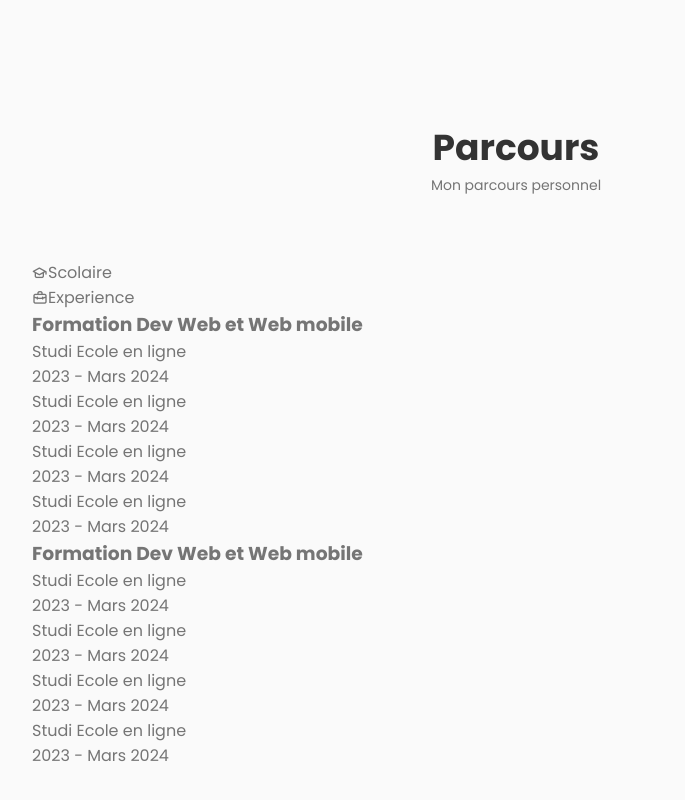
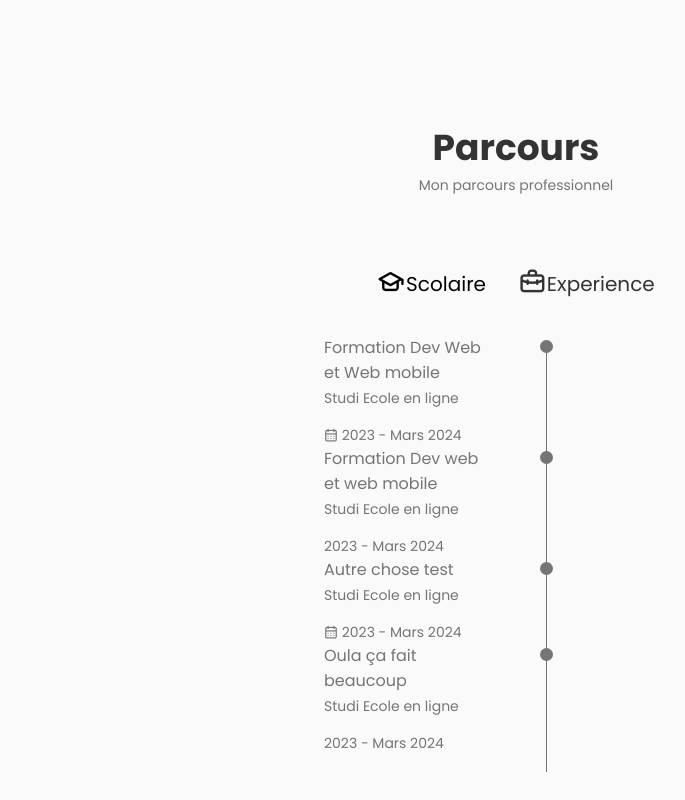
Before and after one commit to KevinMaze/portfolio, a React (Create React App) app: page /about in a window 1280 px wide. Shown: the part 808-1608 px from the top of the page, without its empty margins (124-809 px from the left). Built offline with nearby package versions, Linux system fonts and the light colour scheme.

Commit message:
parcours css

```diff
--- a/src/components/Parcours/Parcours.jsx
+++ b/src/components/Parcours/Parcours.jsx
@@ -1,25 +1,94 @@
-import React from 'react'
+import React, { useState } from 'react'
+import './parcours.css'
 
 const Parcours = () => {
+    const [toggleState, setToggleState] = useState(1);
+
+    const toggleTab = (index) => {
+        setToggleState(index);
+    }
     return (
         <section className="parcours section">
             <h2 className="section__title">Parcours</h2>
-            <span className="section__subtitle">Mon parcours personnel</span>
+            <span className="section__subtitle">Mon parcours professionnel</span>
 
             <div className="parcours__container container">
                 <div className="parcours__tabs">
 
-                    <div className="parcours__button parcours__active button--flex">
+                    <div className={toggleState === 1 ? "parcours__button parcours__active button--flex" : "parcours__button button--flex"} onClick={() => toggleTab(1)}>
                         <i className="uil uil-graduation-cap parcours__icon"></i>Scolaire
                     </div>
 
-                    <div className="parcours__button button--flex">
+                    <div className={toggleState === 2 ? "parcours__button parcours__active button--flex" : "parcours__button button--flex"} onClick={() => toggleTab(2)}>
                         <i className="uil uil-briefcase-alt parcours__icon"></i>Experience
                     </div>
                 </div>
 
                 <div className="parcours__section">
-                    <div className="parcours__content parcours__content-active">
+
+                    <div className={toggleState === 1 ? "parcours__content parcours__content-active" : "parcours__content"}>
+                        <div className="parcours__data">
+                            <div>
+                                <h3 className="parcours__title">Formation Dev Web et Web mobile</h3>
+                                <span className="parcours__subtitle">Studi Ecole en ligne</span>
+                                <div className="parcours__calender">
+                                    <i className="uil uil-calendar-alt"></i> 2023 - Mars 2024
+                                </div>
+                            </div>
+                            <div></div>
+                            <div>
+                                <span className="parcours__rounder"></span>
+                                <span className="parcours__line"></span>
+                            </div>
+                        </div>
+
+                        <div className="parcours__data">
+                            <div>
+                                <h3 className="parcours__title">Formation Dev web et web mobile</h3>
+                                <span className="parcours__subtitle">Studi Ecole en ligne</span>
+                                <div className="parcours__calender">
+                                    <i className="uil uilcalendar-alt"></i> 2023 - Mars 2024
+                                </div>
+                            </div>
+                            <div></div>
+                            <div>
+                                <span className="parcours__rounder"></span>
+                                <span className="parcours__line"></span>
+                            </div>
+                        </div>
+
+                        <div className="parcours__data">
+                            <div>
+                                <h3 className="parcours__title">Autre chose test</h3>
+                                <span className="parcours__subtitle">Studi Ecole en ligne</span>
+                                <div className="parcours__calender">
+                                    <i className="uil uil-calendar-alt"></i> 2023 - Mars 2024
+                                </div>
+                            </div>
+                            <div></div>
+                            <div>
+                                <span className="parcours__rounder"></span>
+                                <span className="parcours__line"></span>
+                            </div>
+                        </div>
+
+                        <div className="parcours__data">
+                            <div>
+                                <h3 className="parcours__title">Oula ça fait beaucoup</h3>
+                                <span className="parcours__subtitle">Studi Ecole en ligne</span>
+                                <div className="parcours__calender">
+                                    <i className="uil uilcalendar-alt"></i> 2023 - Mars 2024
+                                </div>
+                            </div>
+                            <div></div>
+                            <div>
+                                <span className="parcours__rounder"></span>
+                                <span className="parcours__line"></span>
+                            </div>
+                        </div>
+                    </div>
+
+                    <div className={toggleState === 2 ? "parcours__content parcours__content-active" : "parcours__content"}>
                         <div className="parcours__data">
                             <div></div>
                             <div>
@@ -27,7 +96,22 @@ const Parcours = () => {
                                 <span className="parcours__line"></span>
                             </div>
                             <div>
-                                <h3 className="parcours__title">Formation Dev Web et Web mobile</h3>
+                                <h3 className="parcours__title">Bidule truc machin</h3>
+                                <span className="parcours__subtitle">Studi Ecole en ligne</span>
+                                <div className="parcours__calender">
+                                    <i className="uil uil-calendar-alt"></i> 2023 - Mars 2024
+                                </div>
+                            </div>
+                        </div>
+
+                        <div className="parcours__data">
+                            <div></div>
+                            <div>
+                                <span className="parcours__rounder"></span>
+                                <span className="parcours__line"></span>
+                            </div>
+                            <div>
+                                <h3 className="parcours__title">Wouha</h3>
                                 <span className="parcours__subtitle">Studi Ecole en ligne</span>
                                 <div className="parcours__calender">
                                     <i className="uil uilcalendar-alt"></i> 2023 - Mars 2024
@@ -42,10 +126,10 @@ const Parcours = () => {
                                 <span className="parcours__line"></span>
                             </div>
                             <div>
-                                <h3 className="parcours__title"></h3>
+                                <h3 className="parcours__title">Autre chose test</h3>
                                 <span className="parcours__subtitle">Studi Ecole en ligne</span>
                                 <div className="parcours__calender">
-                                    <i className="uil uilcalendar-alt"></i> 2023 - Mars 2024
+                                    <i className="uil uil-calendar-alt"></i> 2023 - Mars 2024
                                 </div>
                             </div>
                         </div>
@@ -57,22 +141,7 @@ const Parcours = () => {
                                 <span className="parcours__line"></span>
                             </div>
                             <div>
-                                <h3 className="parcours__title"></h3>
-                                <span className="parcours__subtitle">Studi Ecole en ligne</span>
-                                <div className="parcours__calender">
-                                    <i className="uil uilcalendar-alt"></i> 2023 - Mars 2024
-                                </div>
-                            </div>
-                        </div>
-
-                        <div className="parcours__data">
-                            <div></div>
-                            <div>
-                                <span className="parcours__rounder"></span>
-                                <span className="parcours__line"></span>
-                            </div>
-                            <div>
-                                <h3 className="parcours__title"></h3>
+                                <h3 className="parcours__title">Oula ça fait beaucoup</h3>
                                 <span className="parcours__subtitle">Studi Ecole en ligne</span>
                                 <div className="parcours__calender">
                                     <i className="uil uilcalendar-alt"></i> 2023 - Mars 2024
@@ -81,67 +150,6 @@ const Parcours = () => {
                         </div>
                     </div>
 
-                    <div className="parcours__content">
-                        <div className="parcours__data">
-                            <div></div>
-                            <div>
-                                <span className="parcours__rounder"></span>
-                                <span className="parcours__line"></span>
-                            </div>
-                            <div>
-                                <h3 className="parcours__title">Formation Dev Web et Web mobile</h3>
-                                <span className="parcours__subtitle">Studi Ecole en ligne</span>
-                                <div className="parcours__calender">
-                                    <i className="uil uilcalendar-alt"></i> 2023 - Mars 2024
-                                </div>
-                            </div>
-                        </div>
-
-                        <div className="parcours__data">
-                            <div></div>
-                            <div>
-                                <span className="parcours__rounder"></span>
-                                <span className="parcours__line"></span>
-                            </div>
-                            <div>
-                                <h3 className="parcours__title"></h3>
-                                <span className="parcours__subtitle">Studi Ecole en ligne</span>
-                                <div className="parcours__calender">
-                                    <i className="uil uilcalendar-alt"></i> 2023 - Mars 2024
-                                </div>
-                            </div>
-                        </div>
-
-                        <div className="parcours__data">
-                            <div></div>
-                            <div>
-                                <span className="parcours__rounder"></span>
-                                <span className="parcours__line"></span>
-                            </div>
-                            <div>
-                                <h3 className="parcours__title"></h3>
-                                <span className="parcours__subtitle">Studi Ecole en ligne</span>
-                                <div className="parcours__calender">
-                                    <i className="uil uilcalendar-alt"></i> 2023 - Mars 2024
-                                </div>
-                            </div>
-                        </div>
-
-                        <div className="parcours__data">
-                            <div></div>
-                            <div>
-                                <span className="parcours__rounder"></span>
-                                <span className="parcours__line"></span>
-                            </div>
-                            <div>
-                                <h3 className="parcours__title"></h3>
-                                <span className="parcours__subtitle">Studi Ecole en ligne</span>
-                                <div className="parcours__calender">
-                                    <i className="uil uilcalendar-alt"></i> 2023 - Mars 2024
-                                </div>
-                            </div>
-                        </div>
-                    </div>
                 </div>
 
             </div>
--- a/src/components/Parcours/parcours.css
+++ b/src/components/Parcours/parcours.css
@@ -0,0 +1,81 @@
+.parcours__container {
+    max-width: 768px;
+}
+
+.parcours__tabs {
+    display: flex;
+    justify-content: center;
+    margin-bottom: var(--mb-2);
+}
+
+.parcours__button {
+    font-size: var(--h3-font-size);
+    font-weight: var(--font-medium);
+    color: var(--title-color);
+    margin: 0 var(--mb-1);
+    cursor: pointer;
+}
+
+.parcours__button:hover {
+    color: var(--title-color-dark);
+}
+
+.parcours__icon {
+    font-size: 1.8rem;
+    margin-right: var(--mb-25);
+}
+
+.parcours__active {
+    color: var(--title-color-dark);
+}
+
+.parcours__section {
+    display: grid;
+    grid-template-columns: 0.5fr;
+    justify-content: center;
+}
+
+.parcours__content {
+    display: none;
+}
+
+.parcours__content-active {
+    display: block;
+}
+
+.parcours__data {
+    display: grid;
+    grid-template-columns: 1fr max-content 1fr;
+    column-gap: 1.5rem;
+}
+
+.parcours__title {
+    font-size: var(--normal-font-size);
+    font-weight: var(--font-medium);
+}
+
+.parcours__subtitle {
+    display: inline-block;
+    font-size: var(--small-font-size);
+    margin-bottom: var(--mb-1);
+}
+
+.parcours__calender {
+    font-size: var(--small-font-size);
+}
+
+.parcours__rounder {
+    display: inline-block;
+    width: 13px;
+    height: 13px;
+    background-color: var(--text-color);
+    border-radius: 50%;
+}
+
+.parcours__line {
+    display: block;
+    width: 1px;
+    height: 100%;
+    background-color: var(--text-color);
+    transform: translate(6px, -7px);
+}
```
